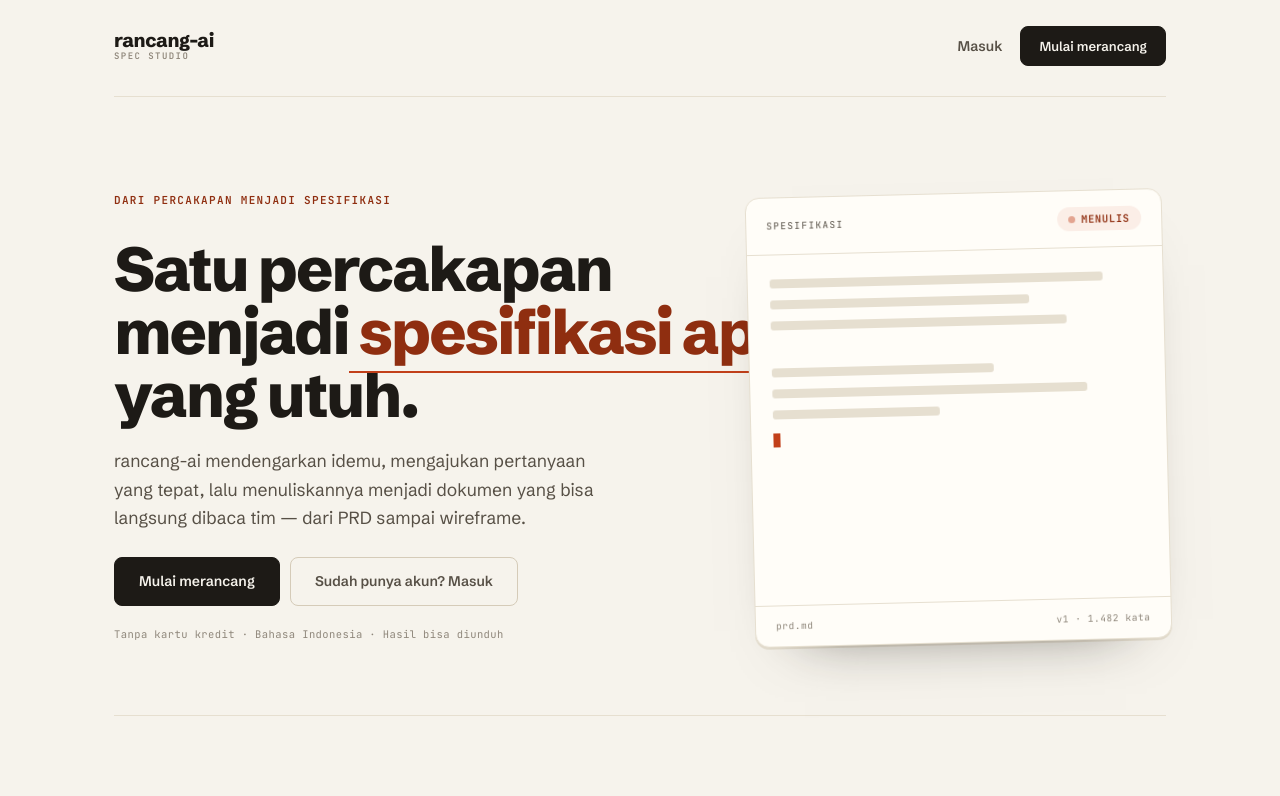
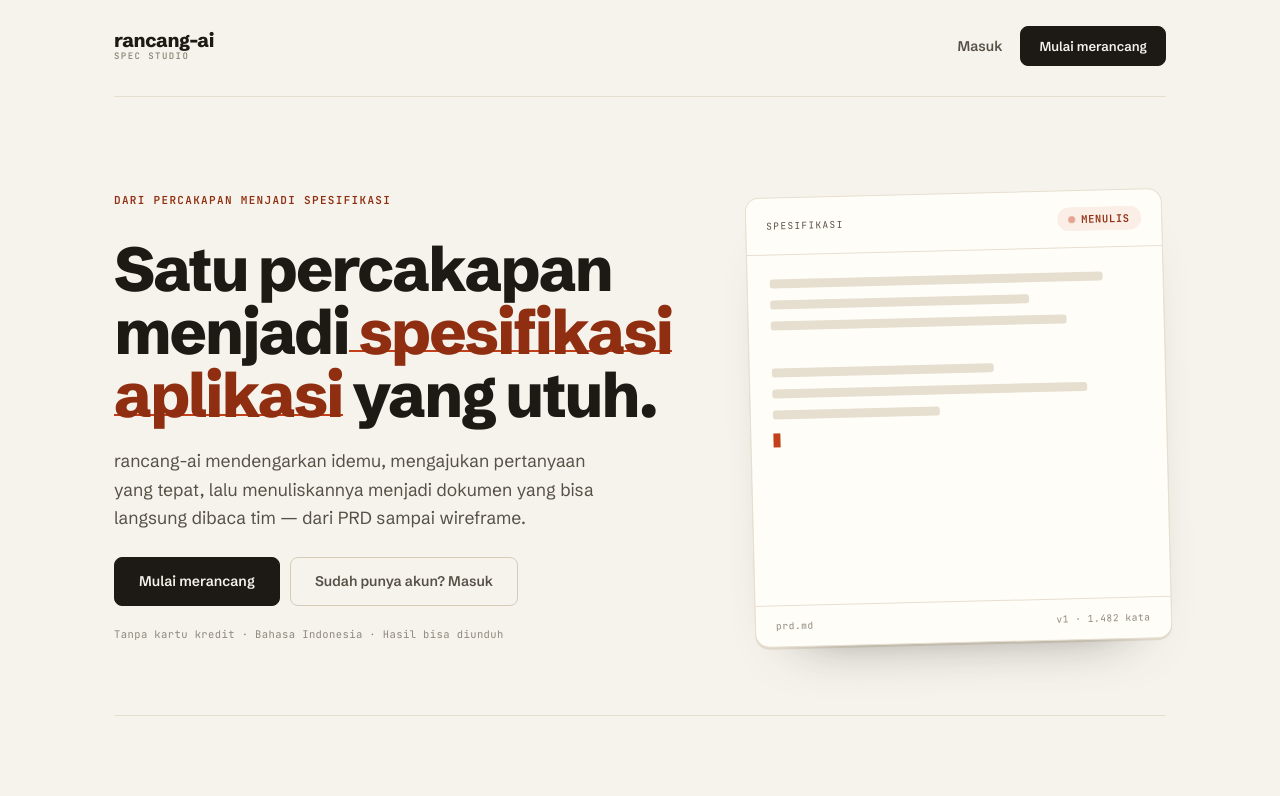
Before and after one commit to HadadKarsa/rancang-ai-studio, a Next.js app: page / in a window 1280 px wide. Shown: the top 796 px of the page. Built offline with nearby package versions, Linux system fonts and the light colour scheme.

Commit message:
fix(landing): let the wet-ink phrase wrap so it never runs under the specimen sheet

```diff
--- a/src/app/globals.css
+++ b/src/app/globals.css
@@ -970,7 +970,7 @@ input, textarea, select { font: inherit; color: inherit; }
   align-items: center;
   padding: clamp(48px, 8vw, 96px) 0 clamp(40px, 6vw, 72px);
 }
-.pg-landing .hero-copy { display: flex; flex-direction: column; gap: 20px; align-items: flex-start; }
+.pg-landing .hero-copy { display: flex; flex-direction: column; gap: 20px; align-items: flex-start; min-width: 0; }
 .pg-landing .hero h1 {
   font-size: clamp(34px, 5.2vw, 62px);
   line-height: 1.02;
@@ -979,21 +979,20 @@ input, textarea, select { font: inherit; color: inherit; }
   max-width: 15ch;
   text-wrap: balance;
 }
+/* The phrase may wrap: the underline is a background, cloned per line fragment,
+   so it sits under each line instead of one absolutely-positioned bar that a
+   wrapped heading would draw straight through. */
 .pg-landing .hero h1 .wet {
   color: var(--vermilion-ink);
-  position: relative;
-  white-space: nowrap;
+  background-image: linear-gradient(var(--vermilion), var(--vermilion));
+  background-repeat: no-repeat;
+  background-position: 0 0.92em;
+  background-size: 0% 2px;
+  -webkit-box-decoration-break: clone;
+  box-decoration-break: clone;
+  animation: wetdraw-line 1.1s 0.25s cubic-bezier(0.2, 0.7, 0.2, 1) both;
 }
-.pg-landing .hero h1 .wet::after {
-  content: '';
-  position: absolute;
-  left: 0; right: 0; bottom: -0.04em;
-  height: 2px;
-  background: var(--vermilion);
-  transform-origin: left;
-  animation: wetdraw 1.1s 0.25s cubic-bezier(0.2, 0.7, 0.2, 1) both;
-}
-@keyframes wetdraw { from { transform: scaleX(0); } to { transform: scaleX(1); } }
+@keyframes wetdraw-line { from { background-size: 0% 2px; } to { background-size: 100% 2px; } }
 .pg-landing .lede {
   font-size: clamp(15.5px, 1.5vw, 17.5px);
   line-height: 1.65;
```
